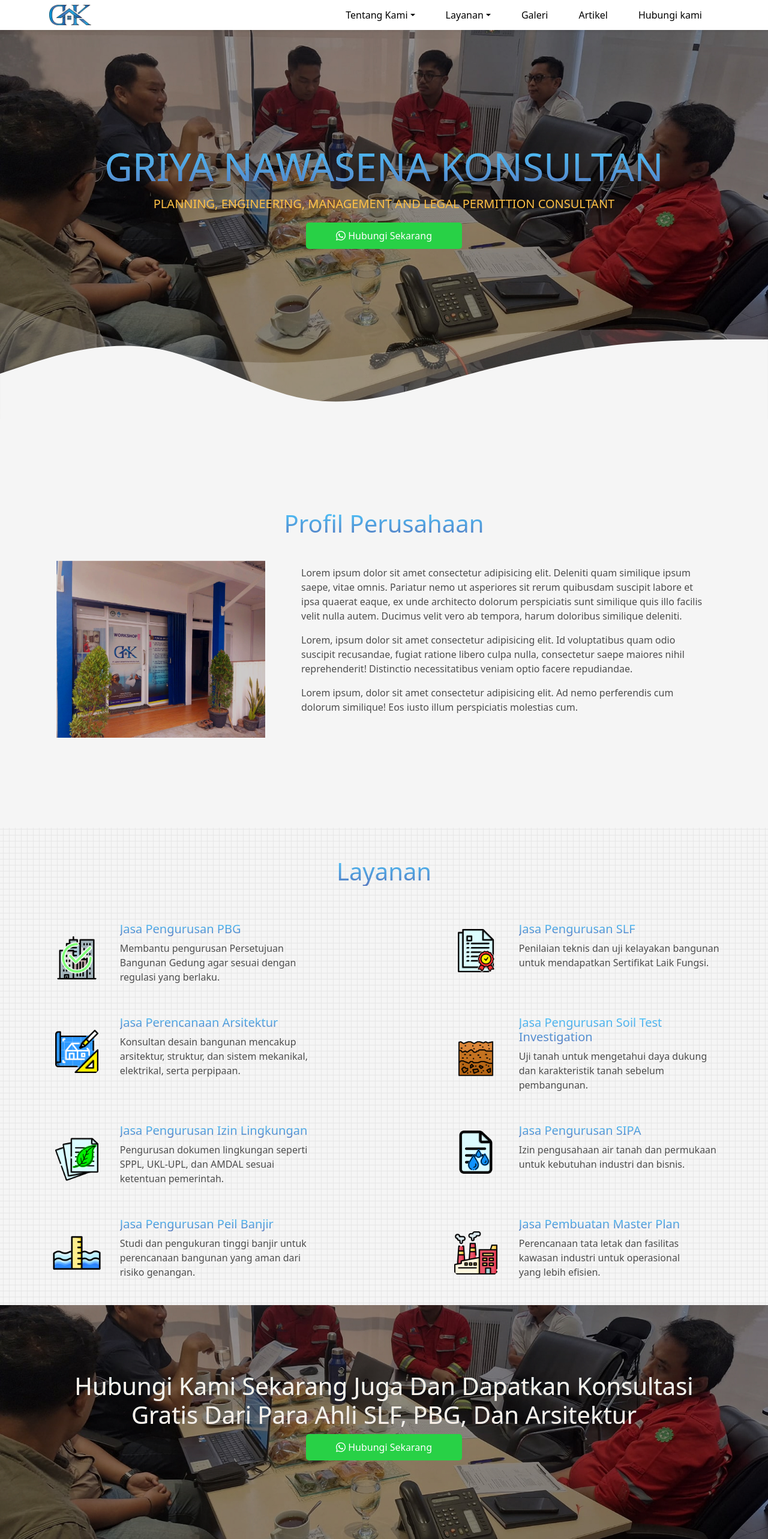
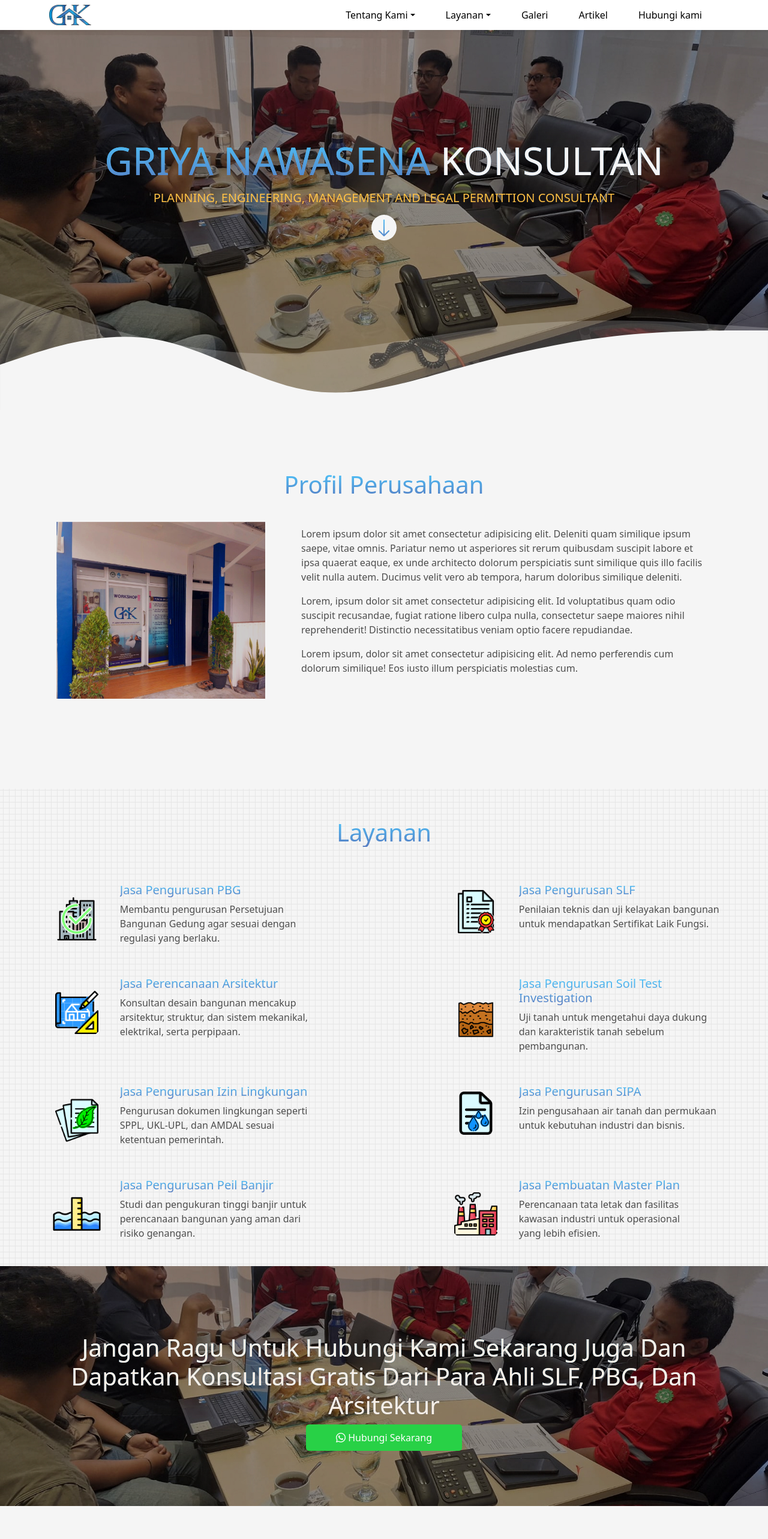
Before and after one commit to Fadhli-Ardiansyah/nawasena, a React (Vite) app: page / in a window 1280 px wide. Shown: the top 2566 px of the page at 60% size. Built offline with nearby package versions, Linux system fonts and the light colour scheme; a web font is replaced by a local one.

Commit message:
update height

```diff
--- a/src/components/utama/JumboTron.jsx
+++ b/src/components/utama/JumboTron.jsx
@@ -1,15 +1,10 @@
 import "./style/jumbotron.css";
 
 const JumboTron = () => {
-    const toWa = () => {
-        const wa = "https://wa.me/6282310925005";
-        window.open(wa, "_blank");
-        return;
-    };
     return (
         <section className="bgJumbotron ">
             <div className="jumbotron text-center">
-                <div className="container">
+                <div className="container heading">
                     <h1 className="display-3">
                         <span className="firstTeks">GRIYA NAWASENA</span>{" "}
                         KONSULTAN
@@ -19,12 +14,11 @@
                         CONSULTANT
                     </p>
 
-                    <button
-                        type="button"
-                        className="btn1 btn "
-                        onClick={() => toWa()}>
-                        <i class="bi bi-whatsapp"></i> Hubungi Sekarang
-                    </button>
+                    <h2 className="arrow ">
+                        <a href="#profilUtama">
+                            <i class="bi bi-arrow-down "></i>
+                        </a>
+                    </h2>
                 </div>
             </div>
             <svg xmlns="http://www.w3.org/2000/svg" viewBox="0 -5 1440 320">
--- a/src/components/utama/Paralax.jsx
+++ b/src/components/utama/Paralax.jsx
@@ -1,3 +1,4 @@
+import BtnWhatsapp from "../../fragments/btnWhatsapp";
 import "./style/paralax.css";
 
 const Paralax = () => {
@@ -7,15 +8,11 @@
                 <div className="container text-center">
                     <div className="selogan">
                         <h1>
-                            Hubungi Kami Sekarang Juga Dan Dapatkan Konsultasi
-                            Gratis Dari Para Ahli SLF, PBG, Dan Arsitektur
+                            Jangan Ragu Untuk Hubungi Kami Sekarang Juga Dan
+                            Dapatkan Konsultasi Gratis Dari Para Ahli SLF, PBG,
+                            Dan Arsitektur
                         </h1>
-                        <button
-                            type="button"
-                            className="btn1 btn "
-                            onClick={() => toWa()}>
-                            <i class="bi bi-whatsapp"></i> Hubungi Sekarang
-                        </button>
+                        <BtnWhatsapp />
                     </div>
                 </div>
             </div>
--- a/src/components/utama/ProfilPerusahaan.jsx
+++ b/src/components/utama/ProfilPerusahaan.jsx
@@ -4,7 +4,7 @@
 
 const ProfilPerusahaan = () => {
     return (
-        <section className="profilPerusahaan">
+        <section id="profilUtama" className="profilPerusahaan">
             <div className="container">
                 <h1 className=" text-center">Profil Perusahaan</h1>
                 <div className="container">
--- a/src/components/utama/style/jumbotron.css
+++ b/src/components/utama/style/jumbotron.css
@@ -1,17 +1,31 @@
 .bgJumbotron {
-    padding-top: 30vh;
     background-image: url(../../../assets/img/bg.jpg);
     background-repeat: no-repeat;
     background-size: cover;
 }
 
 .jumbotron {
-    color: white;
-    h1 {
-        font-weight: 500;
+    height: 400px;
+    .heading {
+        h1 {
+            color: var(--bg);
+            font-weight: 500;
+        }
+        p {
+            font-weight: 500;
+        }
     }
-    p {
-        font-weight: 500;
+}
+
+@media (max-width: 768px) {
+    .heading {
+        padding-top: 40%;
+    }
+}
+
+@media (min-width: 768px) {
+    .heading {
+        padding-top: 18%;
     }
 }
 
@@ -25,13 +39,15 @@
     color: var(--kuning);
 }
 
-.btn1 {
-    background-color: #28d146;
-    color: white;
-    border: none;
-    border-radius: 5px;
-    padding: 10px 50px;
+.arrow {
+    a {
+        background-color: var(--bg);
+        padding: 0 5px 0 5px;
+        border-radius: 50%;
+        i {
+            background-image: linear-gradient(var(--biru));
+            background-clip: text;
+            color: transparent;
+        }
+    }
 }
-.btn1:hover {
-    background-color: #19a032;
-}
--- a/src/components/utama/style/paralax.css
+++ b/src/components/utama/style/paralax.css
@@ -8,19 +8,19 @@
         height: 400px;
     }
     .selogan {
-        padding-top: 10%;
         h1 {
             color: #faf0e6;
         }
-        .btn1 {
-            background-color: #28d146;
-            color: white;
-            border: none;
-            border-radius: 5px;
-            padding: 10px 50px;
+    }
+    @media (max-width: 768px) {
+        .selogan {
+            padding-top: 20%;
         }
-        .btn1:hover {
-            background-color: #19a032;
+    }
+
+    @media (min-width: 768px) {
+        .selogan {
+            padding-top: 10%;
         }
     }
 }
--- a/src/components/utama/style/profilPerushaan.css
+++ b/src/components/utama/style/profilPerushaan.css
@@ -1,5 +1,5 @@
 .profilPerusahaan {
-    padding-top: 150px;
+    padding-top: 100px;
     h1 {
         margin-bottom: 30px;
         background: linear-gradient(var(--biru));
--- /dev/null
+++ b/src/fragments/BtnWhatsapp.jsx
@@ -0,0 +1,18 @@
+import "./style/btnWhatsapp.css";
+
+const BtnWhatsapp = () => {
+    const toWa = () => {
+        const wa = "https://wa.me/6282310925005";
+        window.open(wa, "_blank");
+        return;
+    };
+    return (
+        <>
+            <button type="button" className="btn1 btn " onClick={() => toWa()}>
+                <i class="bi bi-whatsapp"></i> Hubungi Sekarang
+            </button>
+        </>
+    );
+};
+
+export default BtnWhatsapp;
--- /dev/null
+++ b/src/fragments/style/btnWhatsapp.css
@@ -0,0 +1,10 @@
+.btn1 {
+    background-color: #28d146;
+    color: white;
+    border: none;
+    border-radius: 5px;
+    padding: 10px 50px;
+}
+.btn1:hover {
+    background-color: #19a032;
+}
```
